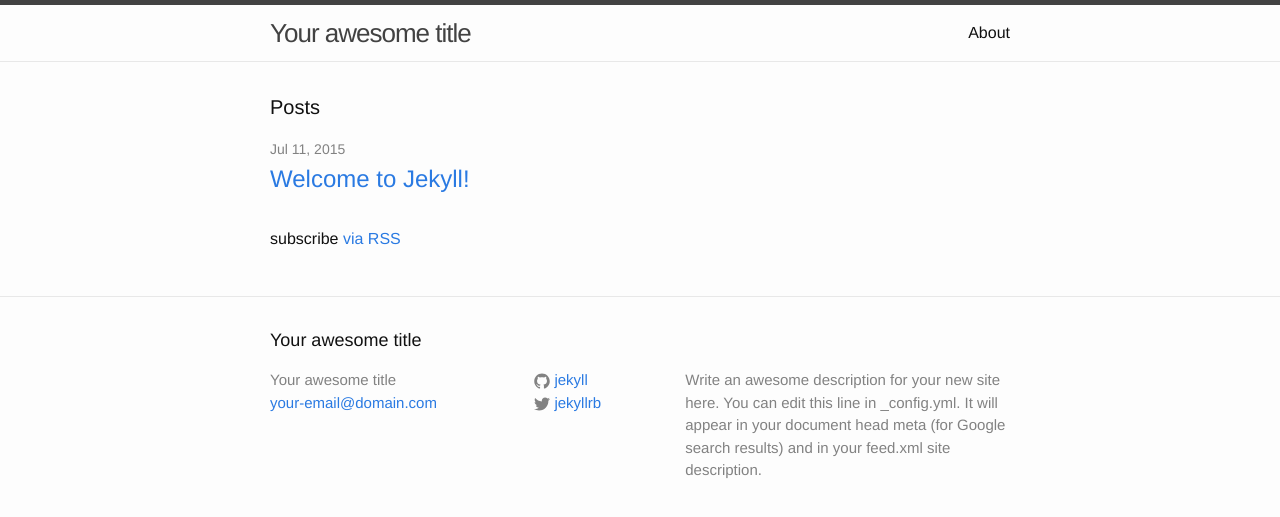
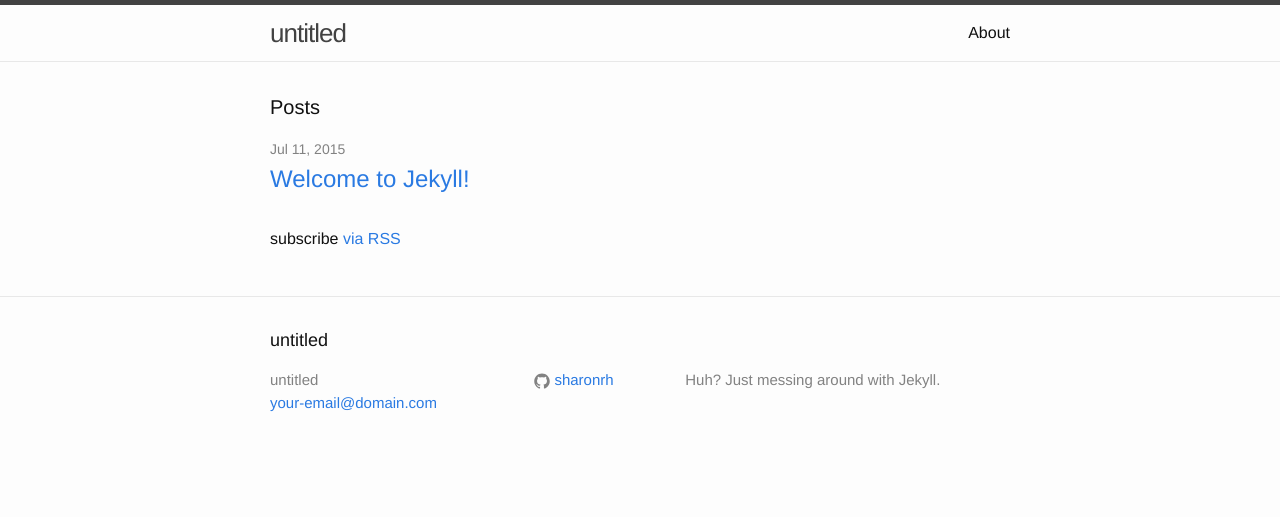
Before and after one commit to sharonrh/sharonrh.github.io, a Jekyll site: the page built from index.html, in a window 1280 px wide. Shown: the top 517 px of the page. Built offline with Jekyll 4.4.1, drawn with Linux system fonts in a browser that asks for light colours.

Commit message:
edit config, remove some stuff

```diff
--- a/_config.yml
+++ b/_config.yml
@@ -1,14 +1,11 @@
 # Site settings
-title: Your awesome title
+title: untitled
 email: your-email@domain.com
 description: > # this means to ignore newlines until "baseurl:"
-  Write an awesome description for your new site here. You can edit this
-  line in _config.yml. It will appear in your document head meta (for
-  Google search results) and in your feed.xml site description.
+  Huh? Just messing around with Jekyll.
 baseurl: "" # the subpath of your site, e.g. /blog/
-url: "http://yourdomain.com" # the base hostname & protocol for your site
-twitter_username: jekyllrb
-github_username:  jekyll
+url: "http://sharonrh.github.io" # the base hostname & protocol for your site
+github_username:  sharonrh
 
 # Build settings
 markdown: kramdown
--- a/_includes/footer.html
+++ b/_includes/footer.html
@@ -27,21 +27,6 @@
             </a>
           </li>
           {% endif %}
-
-          {% if site.twitter_username %}
-          <li>
-            <a href="https://twitter.com/{{ site.twitter_username }}">
-              <span class="icon  icon--twitter">
-                <svg viewBox="0 0 16 16">
-                  <path fill="#828282" d="M15.969,3.058c-0.586,0.26-1.217,0.436-1.878,0.515c0.675-0.405,1.194-1.045,1.438-1.809
-                  c-0.632,0.375-1.332,0.647-2.076,0.793c-0.596-0.636-1.446-1.033-2.387-1.033c-1.806,0-3.27,1.464-3.27,3.27 c0,0.256,0.029,0.506,0.085,0.745C5.163,5.404,2.753,4.102,1.14,2.124C0.859,2.607,0.698,3.168,0.698,3.767 c0,1.134,0.577,2.135,1.455,2.722C1.616,6.472,1.112,6.325,0.671,6.08c0,0.014,0,0.027,0,0.041c0,1.584,1.127,2.906,2.623,3.206 C3.02,9.402,2.731,9.442,2.433,9.442c-0.211,0-0.416-0.021-0.615-0.059c0.416,1.299,1.624,2.245,3.055,2.271 c-1.119,0.877-2.529,1.4-4.061,1.4c-0.264,0-0.524-0.015-0.78-0.046c1.447,0.928,3.166,1.469,5.013,1.469 c6.015,0,9.304-4.983,9.304-9.304c0-0.142-0.003-0.283-0.009-0.423C14.976,4.29,15.531,3.714,15.969,3.058z"/>
-                </svg>
-              </span>
-
-              <span class="username">{{ site.twitter_username }}</span>
-            </a>
-          </li>
-          {% endif %}
         </ul>
       </div>
 
```
